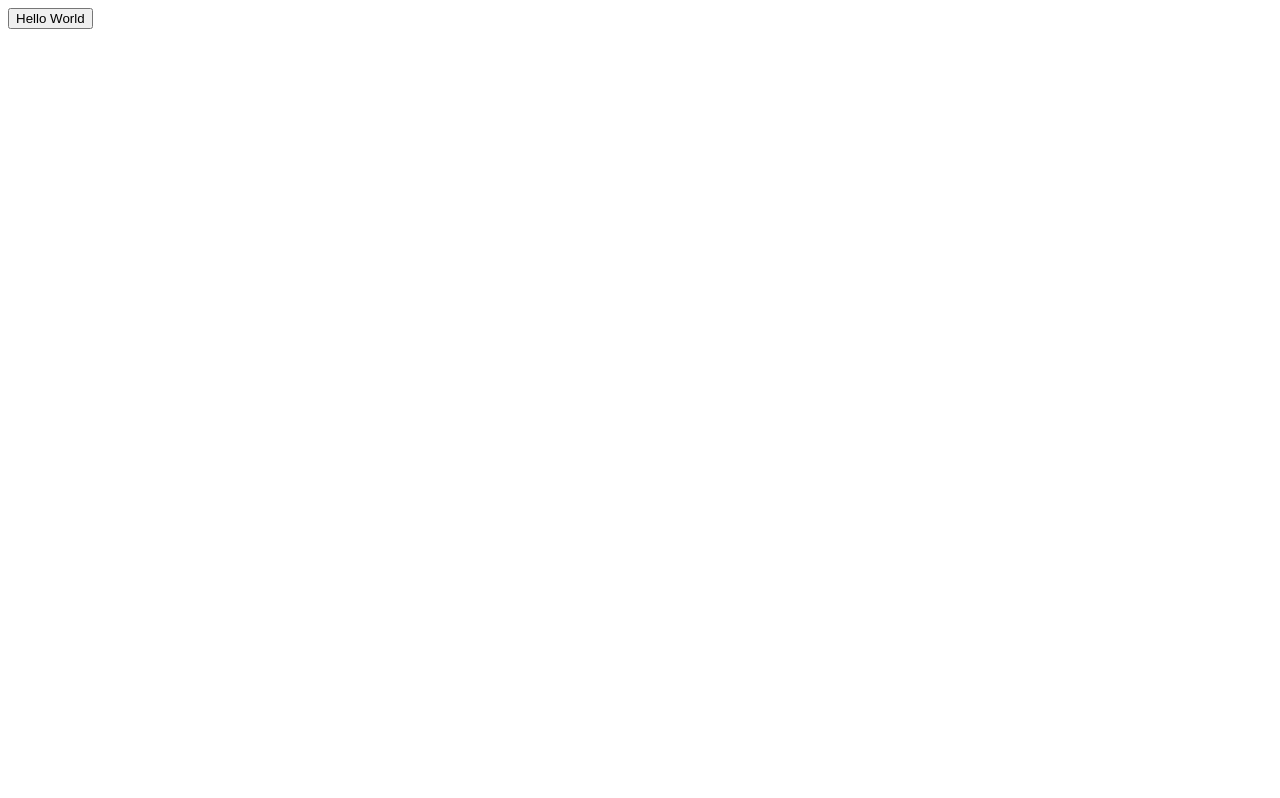
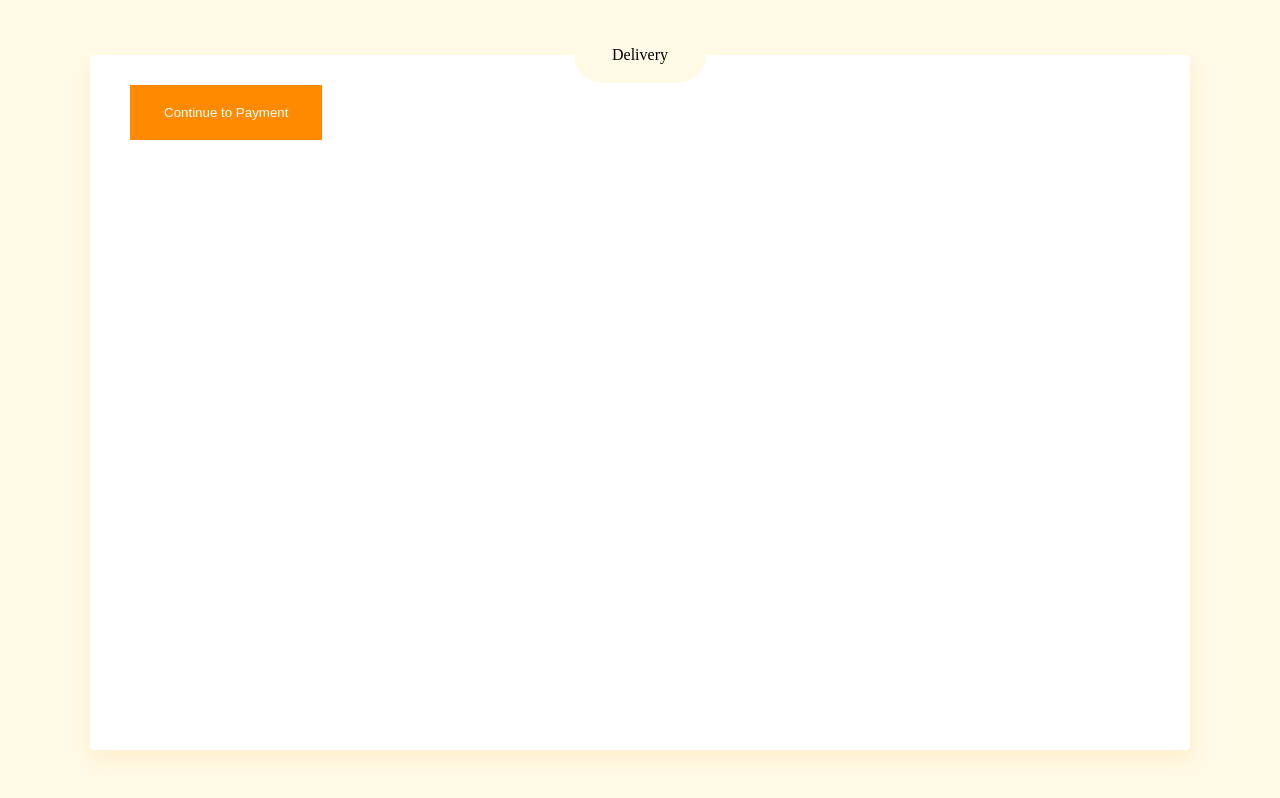
Before and after one commit to josprima/improved-octo-waddle, a React (Vite) app: page / in a window 1280 px wide. Built offline with nearby package versions, Linux system fonts and the light colour scheme.

Commit message:
setup styled components and locales

```diff
--- /dev/null
+++ b/public/locales/en/translation.json
@@ -0,0 +1,3 @@
+{
+  "continueToPayment": "Continue to Payment"
+}
--- a/src/App.tsx
+++ b/src/App.tsx
@@ -1,10 +1,22 @@
-import Button from '@components/button';
+import CheckoutForm from '@components/checkout-form';
+import { COLOR } from '@constants/themes';
+import styled from 'styled-components';
+
+const AppWrapper = styled.div`
+  background-color: ${COLOR.secondary};
+  width: 100%;
+  height: 100%;
+  padding-top: 55px;
+  padding-bottom: 50px;
+  display: flex;
+  justify-content: center;
+`;
 
 function App() {
   return (
-    <div className="App">
-      <Button text="Hello World" />
-    </div>
+    <AppWrapper>
+      <CheckoutForm />
+    </AppWrapper>
   );
 }
 
--- a/src/components/button/index.tsx
+++ b/src/components/button/index.tsx
@@ -1,10 +1,26 @@
+import { COLOR } from '@constants/themes';
+import styled from 'styled-components';
 import { ButtonProps } from './Button.interfaces';
 
-const Button = ({ text, type, onClick }: ButtonProps) => {
+const StyledButton = styled.button`
+  background-color: ${COLOR.primary};
+  color: ${COLOR.white};
+  padding: 20px 34px;
+  border: 0;
+  cursor: pointer;
+  transition: background-color linear 0.2s;
+
+  &:hover {
+    background-color: ${COLOR.secondary};
+    transition: background-color linear 0.2s;
+  }
+`;
+
+const Button = ({ text, type = 'button', onClick }: ButtonProps) => {
   return (
-    <button type={type} onClick={onClick}>
+    <StyledButton type={type} onClick={onClick}>
       {text}
-    </button>
+    </StyledButton>
   );
 };
 
--- /dev/null
+++ b/src/components/checkout-form/index.tsx
@@ -0,0 +1,37 @@
+import Button from '@components/button';
+import { COLOR } from '@constants/themes';
+import styled from 'styled-components';
+import { useTranslation } from 'react-i18next';
+
+const CheckoutFormWrapper = styled.div`
+  background-color: ${COLOR.white};
+  max-width: 1100px;
+  flex-grow: 1;
+  border-radius: 4px;
+  box-shadow: 2px 10px 20px rgba(255, 138, 0, 0.1);
+  position: relative;
+  padding: 30px 20px 20px 40px;
+`;
+
+const IndicatorWrapper = styled.div`
+  background-color: ${COLOR.secondary};
+  padding: 20px 38px;
+  border-radius: 35px;
+  position: absolute;
+  top: -28px;
+  left: 50%;
+  transform: translateX(-50%);
+`;
+
+const CheckoutForm = () => {
+  const { t } = useTranslation();
+
+  return (
+    <CheckoutFormWrapper>
+      <IndicatorWrapper>Delivery</IndicatorWrapper>
+      <Button text={t('continueToPayment')} />
+    </CheckoutFormWrapper>
+  );
+};
+
+export default CheckoutForm;
--- /dev/null
+++ b/src/constants/themes.ts
@@ -0,0 +1,5 @@
+export const COLOR = {
+  primary: '#FF8A00',
+  secondary: '#FFFAE6',
+  white: '#FFFFFF',
+};
--- /dev/null
+++ b/src/libs/i18n.ts
@@ -0,0 +1,29 @@
+import i18n from 'i18next';
+import { initReactI18next } from 'react-i18next';
+import LanguageDetector from 'i18next-browser-languagedetector';
+import Backend from 'i18next-http-backend';
+
+i18n
+  // i18next-http-backend
+  // loads translations from your server
+  // https://github.com/i18next/i18next-http-backend
+  .use(Backend)
+  // detect user language
+  // learn more: https://github.com/i18next/i18next-browser-languageDetector
+  .use(LanguageDetector)
+  // pass the i18n instance to react-i18next.
+  .use(initReactI18next)
+  // init i18next
+  // for all options read: https://www.i18next.com/overview/configuration-options
+  .init({
+    debug: true,
+    fallbackLng: 'en',
+    lng: 'en',
+    interpolation: {
+      escapeValue: false, // not needed for react as it escapes by default
+    },
+    ns: 'translation',
+    fallbackNS: 'translation',
+  });
+
+export default i18n;
--- a/src/main.tsx
+++ b/src/main.tsx
@@ -1,6 +1,11 @@
 import React from 'react';
 import ReactDOM from 'react-dom/client';
 import App from './App';
+
+import '@libs/i18n';
+
+import './styles/index.css';
+import './styles/css-reset.css';
 
 ReactDOM.createRoot(document.getElementById('root') as HTMLElement).render(
   <React.StrictMode>
--- /dev/null
+++ b/src/styles/css-reset.css
@@ -0,0 +1,48 @@
+/* http://meyerweb.com/eric/tools/css/reset/
+   v2.0 | 20110126
+   License: none (public domain)
+*/
+
+html, body, div, span, applet, object, iframe,
+h1, h2, h3, h4, h5, h6, p, blockquote, pre,
+a, abbr, acronym, address, big, cite, code,
+del, dfn, em, img, ins, kbd, q, s, samp,
+small, strike, strong, sub, sup, tt, var,
+b, u, i, center,
+dl, dt, dd, ol, ul, li,
+fieldset, form, label, legend,
+table, caption, tbody, tfoot, thead, tr, th, td,
+article, aside, canvas, details, embed,
+figure, figcaption, footer, header, hgroup,
+menu, nav, output, ruby, section, summary,
+time, mark, audio, video {
+	margin: 0;
+	padding: 0;
+	border: 0;
+	font-size: 100%;
+	font: inherit;
+	vertical-align: baseline;
+}
+/* HTML5 display-role reset for older browsers */
+article, aside, details, figcaption, figure,
+footer, header, hgroup, menu, nav, section {
+	display: block;
+}
+body {
+	line-height: 1;
+}
+ol, ul {
+	list-style: none;
+}
+blockquote, q {
+	quotes: none;
+}
+blockquote:before, blockquote:after,
+q:before, q:after {
+	content: '';
+	content: none;
+}
+table {
+	border-collapse: collapse;
+	border-spacing: 0;
+}
--- /dev/null
+++ b/src/styles/index.css
@@ -0,0 +1,8 @@
+html, #root, body {
+  width: 100%;
+  height: 100%;
+}
+
+* {
+  box-sizing: border-box;
+}
--- a/tsconfig.json
+++ b/tsconfig.json
@@ -18,7 +18,9 @@
     "incremental": true,
     "baseUrl": "./src",
     "paths": {
-      "@components/*": ["./components/*"]
+      "@components/*": ["./components/*"],
+      "@constants/*": ["./constants/*"],
+      "@libs/*": ["./libs/*"]
     }
   },
   "include": ["src"],
--- a/vite.config.ts
+++ b/vite.config.ts
@@ -4,5 +4,5 @@ import tsconfigPaths from 'vite-tsconfig-paths';
 
 // https://vitejs.dev/config/
 export default defineConfig({
-  plugins: [react(), tsconfigPaths()],
+  plugins: [react(), tsconfigPaths({})],
 });
```
Also changed, not shown: package.json (+7 -1 lines), 1 other file (tests, documents, lock files or other folders).
